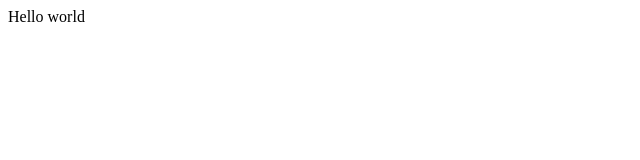
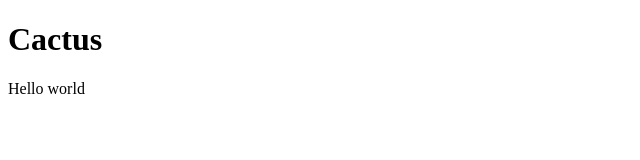
Before and after one commit to RodriguezLucha/motorcycle_graphs, a website built with webpack: page index.html in a window 1280 px wide. Shown: the whole page, without its empty margins (0-640 px from the left). Built offline with nearby package versions, Linux system fonts and the light colour scheme.

Commit message:
Add some test code to index.html

```diff
--- a/index.html
+++ b/index.html
@@ -8,5 +8,6 @@
   </head>
   <body>
     <script src="./dist/bundle.js"></script>
+    <h1>Cactus</h1>
   </body>
 </html>
```
